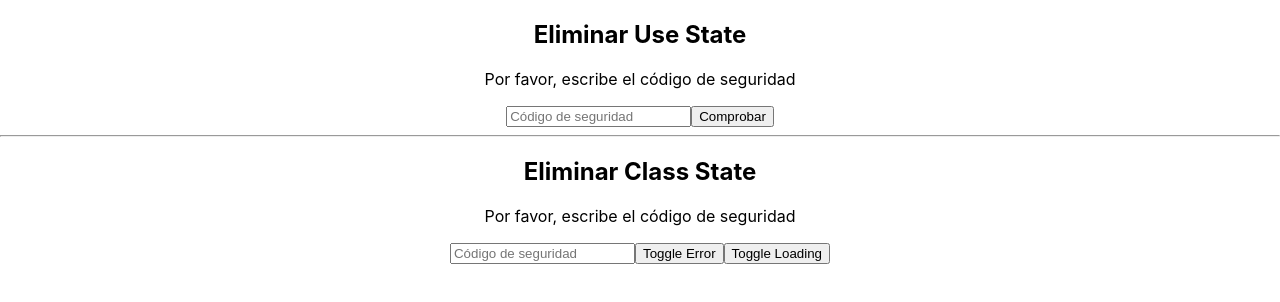
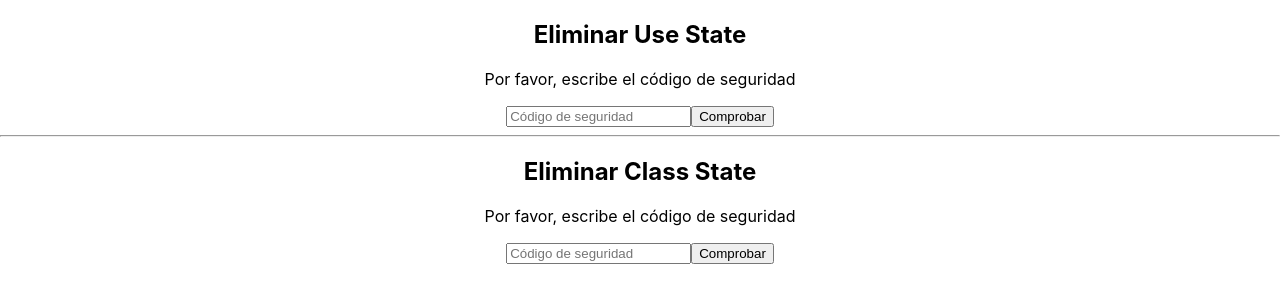
Before and after one commit to afperdomo2/curso-react-manejo-profesional-estado, a React (Create React App) app: page / in a window 1280 px wide. Shown: the top 302 px of the page. Built offline with nearby package versions, Linux system fonts and the light colour scheme.

Commit message:
Implementa estados compuestos con React.Component

```diff
--- a/src/ClassState.js
+++ b/src/ClassState.js
@@ -1,8 +1,11 @@
 import React from "react";
 import { Loading } from "./loading";
 
+const SECURITY_CODE = "paradigma";
+
 class ClassState extends React.Component {
   state = {
+    value: "",
     error: false,
     loading: false,
   };
@@ -14,9 +17,13 @@ class ClassState extends React.Component {
     console.log("🔄️ ClassState -> Update");
     if (this.state.loading) {
       setTimeout(() => {
-        console.log("🔄️ ClassState -> Update -> Loading");
+        if (this.state.value === SECURITY_CODE) {
+          this.setState({ error: false });
+        } else {
+          this.setState({ error: true });
+        }
         this.setState({ loading: false });
-      }, 3000);
+      }, 1000);
     }
   }
   componentWillUnmount() {
@@ -25,27 +32,29 @@ class ClassState extends React.Component {
 
   render() {
     const { name } = this.props;
-    const { error, loading } = this.state;
+    const { error, loading, value } = this.state;
 
     return (
       <div>
         <h2>Eliminar {name}</h2>
         <p>Por favor, escribe el código de seguridad</p>
 
-        {error && (
+        {error && !loading && (
           <p>
             🐞<b>Error:</b> Código de seguridad es incorrecto
           </p>
         )}
         {loading && <Loading />}
 
-        <input type="text" placeholder="Código de seguridad" />
+        <input
+          type="text"
+          placeholder="Código de seguridad"
+          value={value}
+          onChange={(e) => this.setState({ value: e.target.value })}
+        />
 
-        <button onClick={() => this.setState({ error: !error })}>
-          Toggle Error
-        </button>
         <button onClick={() => this.setState({ loading: !loading })}>
-          Toggle Loading
+          Comprobar
         </button>
       </div>
     );
```
